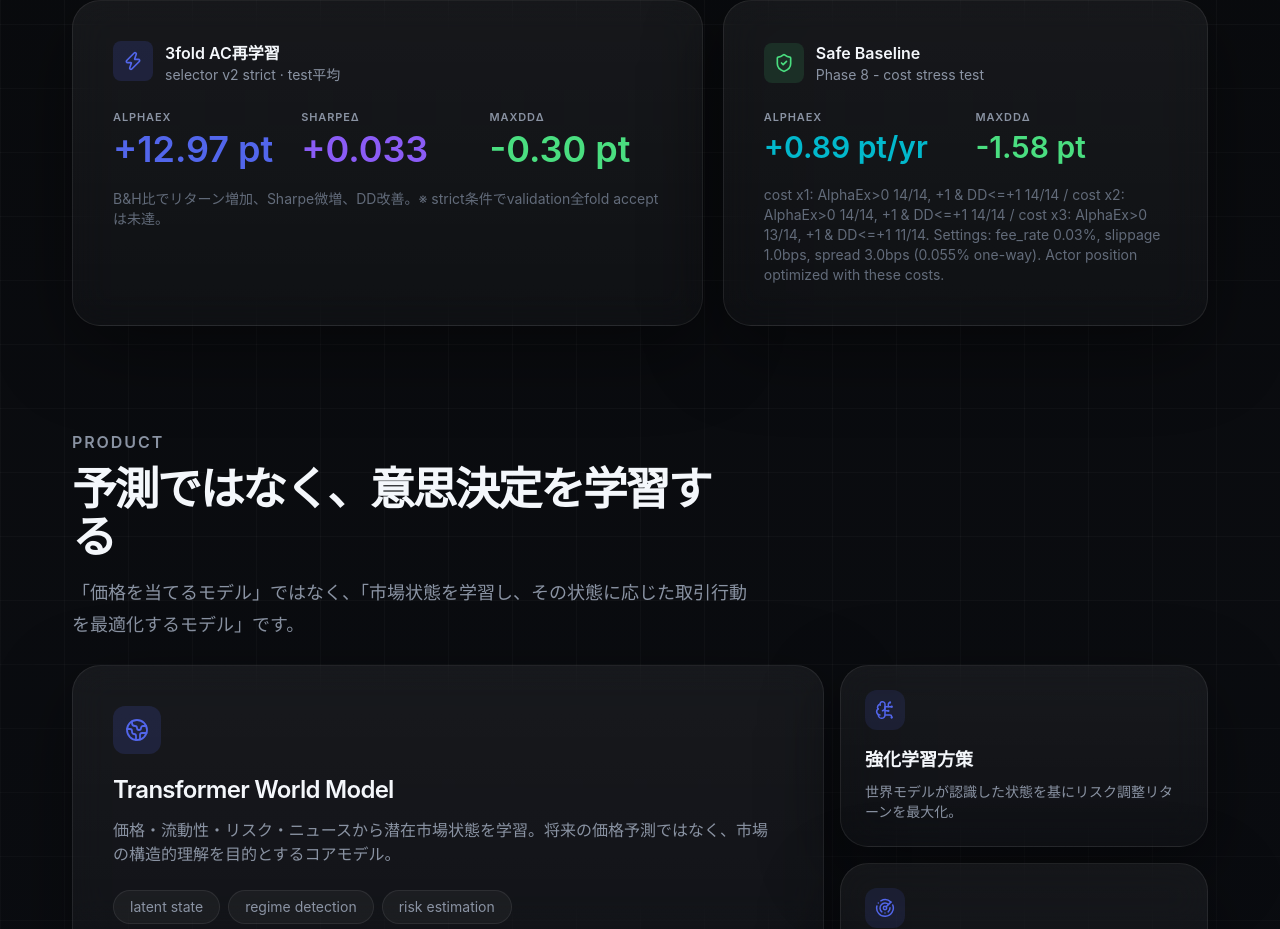
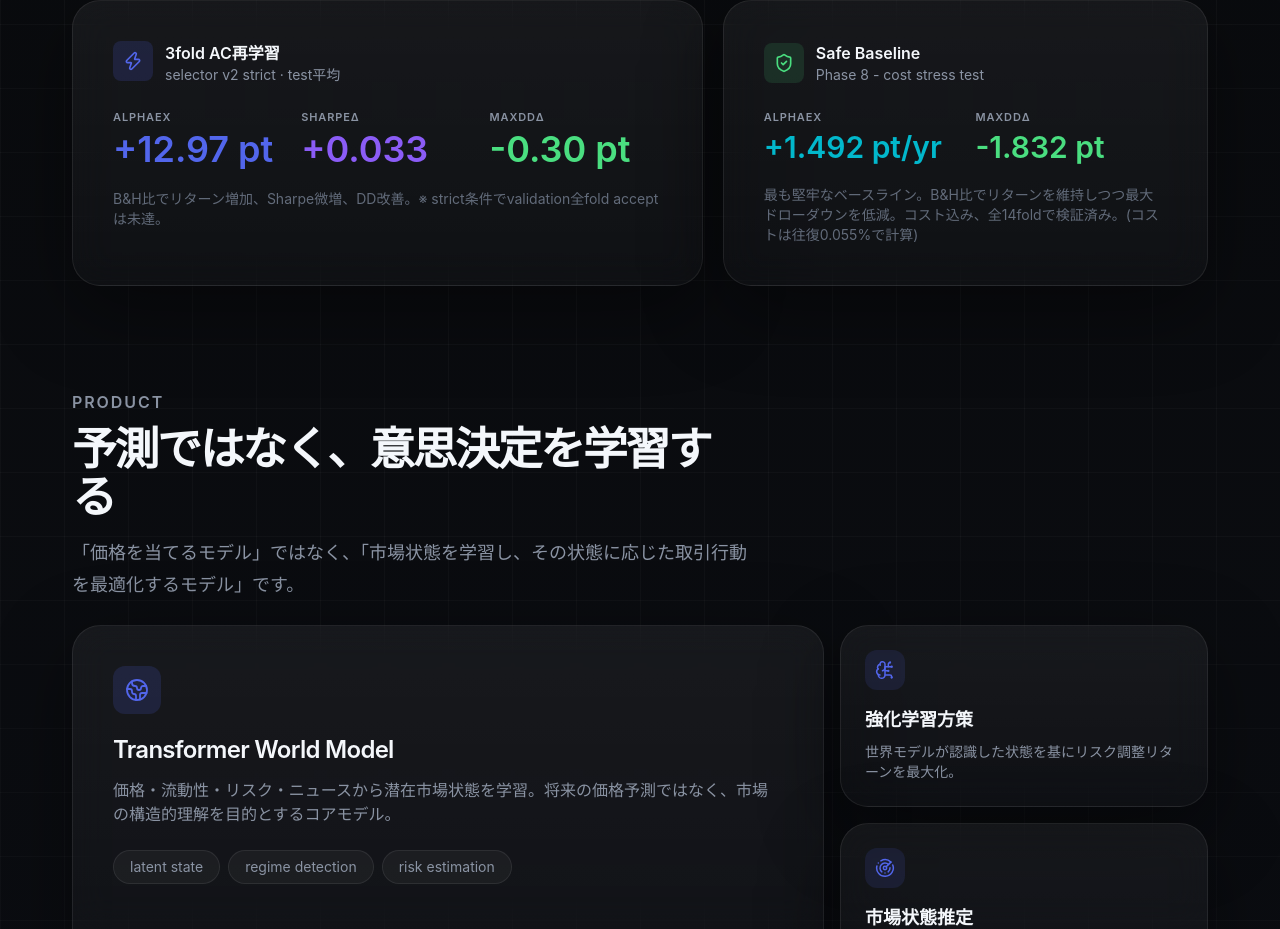
Before and after one commit to shinji-ogasa/unidream-demo-web, a Next.js app: page /homepage in a window 1280 px wide. Shown: the part 1576-2505 px from the top of the page. Built offline with nearby package versions, Linux system fonts and the light colour scheme.

Commit message:
Change message

```diff
--- a/src/app/homepage/page.tsx
+++ b/src/app/homepage/page.tsx
@@ -271,11 +271,11 @@ export default function HomepagePage() {
                 <div><p className="text-base font-semibold text-[#f4f7fb]">Safe Baseline</p><p className="text-sm text-[#8a93a3]">Phase 8 - cost stress test</p></div>
               </div>
               <div className="grid grid-cols-2 gap-5">
-                <div><p className="label">AlphaEx</p><p className="mt-1 text-3xl font-semibold text-[#02b8cc]">+0.89 pt/yr</p></div>
-                <div><p className="label">MaxDDΔ</p><p className="mt-1 text-3xl font-semibold text-[#4ade80]">-1.58 pt</p></div>
+                <div><p className="label">AlphaEx</p><p className="mt-1 text-3xl font-semibold text-[#02b8cc]">+1.492 pt/yr</p></div>
+                <div><p className="label">MaxDDΔ</p><p className="mt-1 text-3xl font-semibold text-[#4ade80]">-1.832 pt</p></div>
               </div>
             </div>
-            <p className="mt-5 text-sm text-[#626b7a] leading-5">cost x1: AlphaEx&gt;0 14/14, +1 &amp; DD&lt;=+1 14/14 / cost x2: AlphaEx&gt;0 14/14, +1 &amp; DD&lt;=+1 14/14 / cost x3: AlphaEx&gt;0 13/14, +1 &amp; DD&lt;=+1 11/14. Settings: fee_rate 0.03%, slippage 1.0bps, spread 3.0bps (0.055% one-way). Actor position optimized with these costs.</p>
+            <p className="mt-5 text-sm text-[#626b7a] leading-5">最も堅牢なベースライン。B&H比でリターンを維持しつつ最大ドローダウンを低減。コスト込み、全14foldで検証済み。(コストは往復0.055%で計算)</p>
           </AnimateInView>
         </div>
       </section>
```
